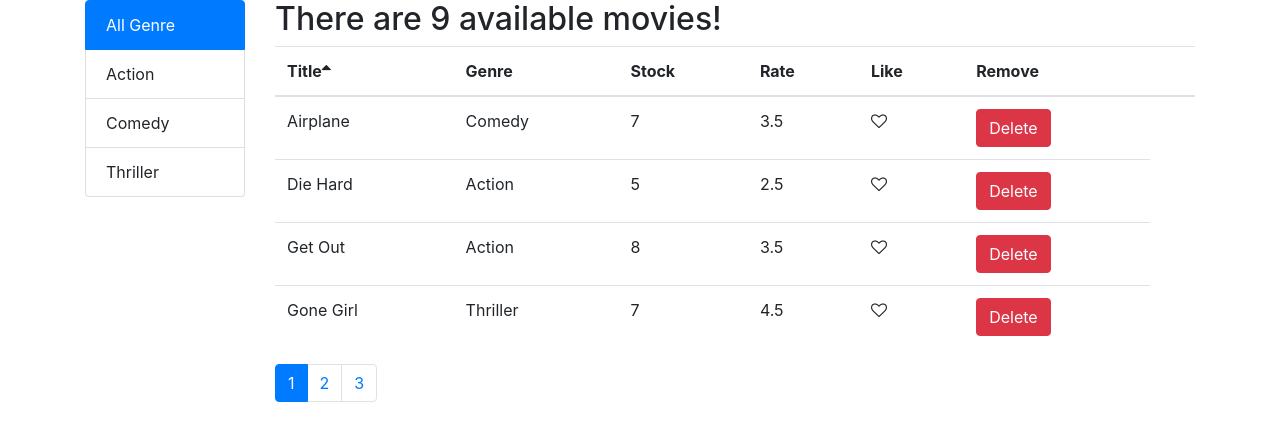
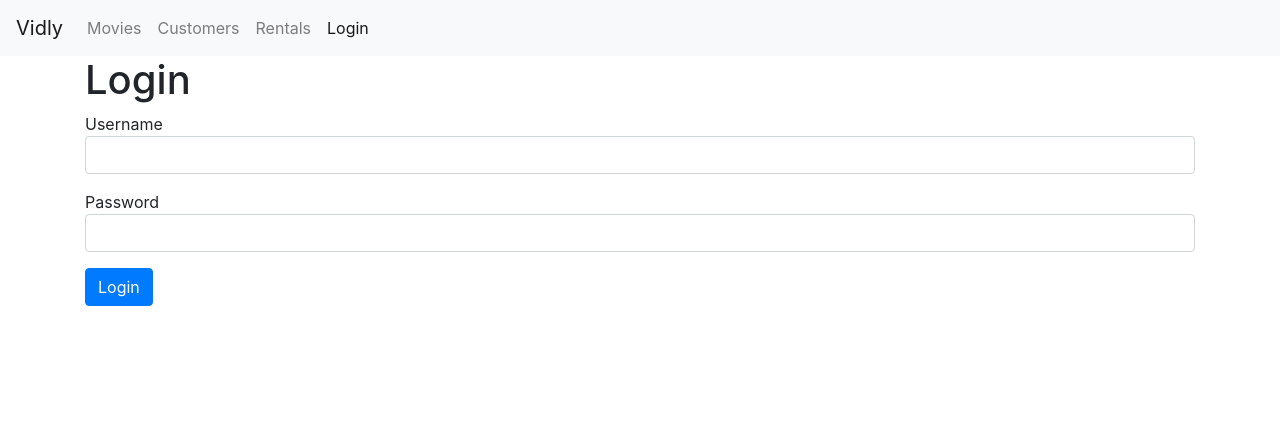
Before and after one commit to shahryar-h/vidlyCodeWithMosh, a React (Create React App) app: page /login in a window 1280 px wide. Shown: the top 440 px of the page. Built offline with nearby package versions, Linux system fonts and the light colour scheme.

Commit message:
done with routing- forms started

```diff
--- a/package.json
+++ b/package.json
@@ -12,6 +12,7 @@
     "prop-types": "^15.7.2",
     "react": "^17.0.1",
     "react-dom": "^17.0.1",
+    "react-router-dom": "^5.2.0",
     "react-scripts": "4.0.3",
     "web-vitals": "^1.0.1"
   },
--- a/src/App.js
+++ b/src/App.js
@@ -1,11 +1,31 @@
+import React, { Component } from "react";
+import { Route, Link, Switch, Redirect } from "react-router-dom";
+import Movies from "./components/movies";
+import Customers from "./components/customers";
+import Rentals from "./components/rentals";
+import NotFound from "./components/common/notFound";
+import NavBAr from "./components/navBar";
+import MovieForm from "./components/moviesForm";
+import LoginForm from "./components/loginForm";
 import "./App.css";
-import Movies from "./components/movies";
 
 function App() {
   return (
-    <main className="container">
-      <Movies />
-    </main>
+    <React.Fragment>
+      <NavBAr />
+      <main className="container">
+        <Switch>
+          <Route path="/login" component={LoginForm} />
+          <Route path="/movies/:id" component={MovieForm} />
+          <Route path="/movies" component={Movies} />
+          <Route path="/customers" component={Customers} />
+          <Route path="/rentals" component={Rentals} />
+          <Route path="/not-found" component={NotFound} />
+          <Redirect from="/" exact to={Movies} />
+          <Redirect to="/not-found" />
+        </Switch>
+      </main>
+    </React.Fragment>
   );
 }
 
--- /dev/null
+++ b/src/components/common/notFound.jsx
@@ -0,0 +1,9 @@
+import React, { Component } from "react";
+
+class NotFound extends Component {
+  render() {
+    return <h1>Not Found!</h1>;
+  }
+}
+
+export default NotFound;
--- /dev/null
+++ b/src/components/customers.jsx
@@ -0,0 +1,9 @@
+import React, { Component } from "react";
+
+class Customers extends Component {
+  render() {
+    return <h1>Customers</h1>;
+  }
+}
+
+export default Customers;
--- /dev/null
+++ b/src/components/loginForm.jsx
@@ -0,0 +1,53 @@
+import React, { Component } from "react";
+
+class LoginForm extends Component {
+  state = {
+    account: { username: "", password: "" },
+  };
+
+  handleSubmit = (e) => {
+    e.preventDefault();
+    console.log("Submitted");
+  };
+
+  handleChange = ({ currentTarget: input }) => {
+    const account = { ...this.state.account };
+    account[input.name] = input.value;
+    this.setState({ account });
+  };
+  render() {
+    const { account } = this.state;
+    return (
+      <div>
+        <h1>Login</h1>
+        <form onSubmit={this.handleSubmit}>
+          <div className="form-group">
+            <lable htmFor="username">Username</lable>
+            <input
+              value={account.username}
+              onChange={this.handleChange}
+              id="username"
+              name="username"
+              type="text"
+              className="form-control"
+            />
+          </div>
+          <div className="form-group">
+            <lable htmlFor="password">Password</lable>
+            <input
+              value={account.password}
+              onChange={this.handleChange}
+              name="password"
+              id="password"
+              type="text"
+              className="form-control"
+            />
+          </div>
+          <button className="btn btn-primary">Login</button>
+        </form>
+      </div>
+    );
+  }
+}
+
+export default LoginForm;
--- /dev/null
+++ b/src/components/moviesForm.jsx
@@ -0,0 +1,20 @@
+import React, { Component } from "react";
+class MovieForm extends Component {
+  render() {
+    const { match, history } = this.props;
+
+    return (
+      <div>
+        <h1>movie Form {match.params.id}</h1>
+        <button
+          className="btn btn-primary"
+          onClick={() => history.push("/movies")}
+        >
+          Save
+        </button>
+      </div>
+    );
+  }
+}
+
+export default MovieForm;
--- a/src/components/moviesTable.jsx
+++ b/src/components/moviesTable.jsx
@@ -1,10 +1,17 @@
 import React, { Component } from "react";
+import { Link } from "react-router-dom";
 import Like from "./common/like";
 import Table from "./common/table";
 
 class MoviesTable extends Component {
   columns = [
-    { path: "title", lable: "Title" },
+    {
+      path: "title",
+      lable: "Title",
+      content: (movie) => (
+        <Link to={`/movies/${movie._id}`}>{movie.title}</Link>
+      ),
+    },
     { path: "genre.name", lable: "Genre" },
     { path: "numberInStock", lable: "Stock" },
     { path: "dailyRentalRate", lable: "Rate" },
--- /dev/null
+++ b/src/components/navBar.jsx
@@ -0,0 +1,40 @@
+import React, { Component } from "react";
+import { Link, NavLink } from "react-router-dom";
+const NavBAr = () => {
+  return (
+    <nav className="navbar navbar-expand-lg navbar-light bg-light">
+      <Link className="navbar-brand" to="/">
+        Vidly
+      </Link>
+      <button
+        className="navbar-toggler"
+        type="button"
+        data-toggle="collapse"
+        data-target="#navbarNavAltMarkup"
+        aria-controls="navbarNavAltMarkup"
+        aria-expanded="false"
+        aria-label="Toggle navigation"
+      >
+        <span className="navbar-toggler-icon"></span>
+      </button>
+      <div className="collapse navbar-collapse" id="navbarNavAltMarkup">
+        <div className="navbar-nav">
+          <NavLink className="nav-item nav-link" to="/movies">
+            Movies
+          </NavLink>
+          <NavLink className="nav-item nav-link" to="/customers">
+            Customers
+          </NavLink>
+          <NavLink className="nav-item nav-link" to="/Rentals">
+            Rentals
+          </NavLink>
+          <NavLink className="nav-item nav-link" to="/login">
+            Login
+          </NavLink>
+        </div>
+      </div>
+    </nav>
+  );
+};
+
+export default NavBAr;
--- /dev/null
+++ b/src/components/rentals.jsx
@@ -0,0 +1,9 @@
+import React, { Component } from "react";
+
+class Rentals extends Component {
+  render() {
+    return <h1>Rentals</h1>;
+  }
+}
+
+export default Rentals;
--- a/src/index.js
+++ b/src/index.js
@@ -5,10 +5,13 @@
 import reportWebVitals from "./reportWebVitals";
 import "bootstrap/dist/css/bootstrap.css";
 import "font-awesome/css/font-awesome.css";
+import { BrowserRouter } from "react-router-dom";
 
 ReactDOM.render(
   <React.StrictMode>
-    <App />
+    <BrowserRouter>
+      <App />
+    </BrowserRouter>
   </React.StrictMode>,
   document.getElementById("root")
 );
```
Also changed, not shown: 1 other file (tests, documents, lock files or other folders).
